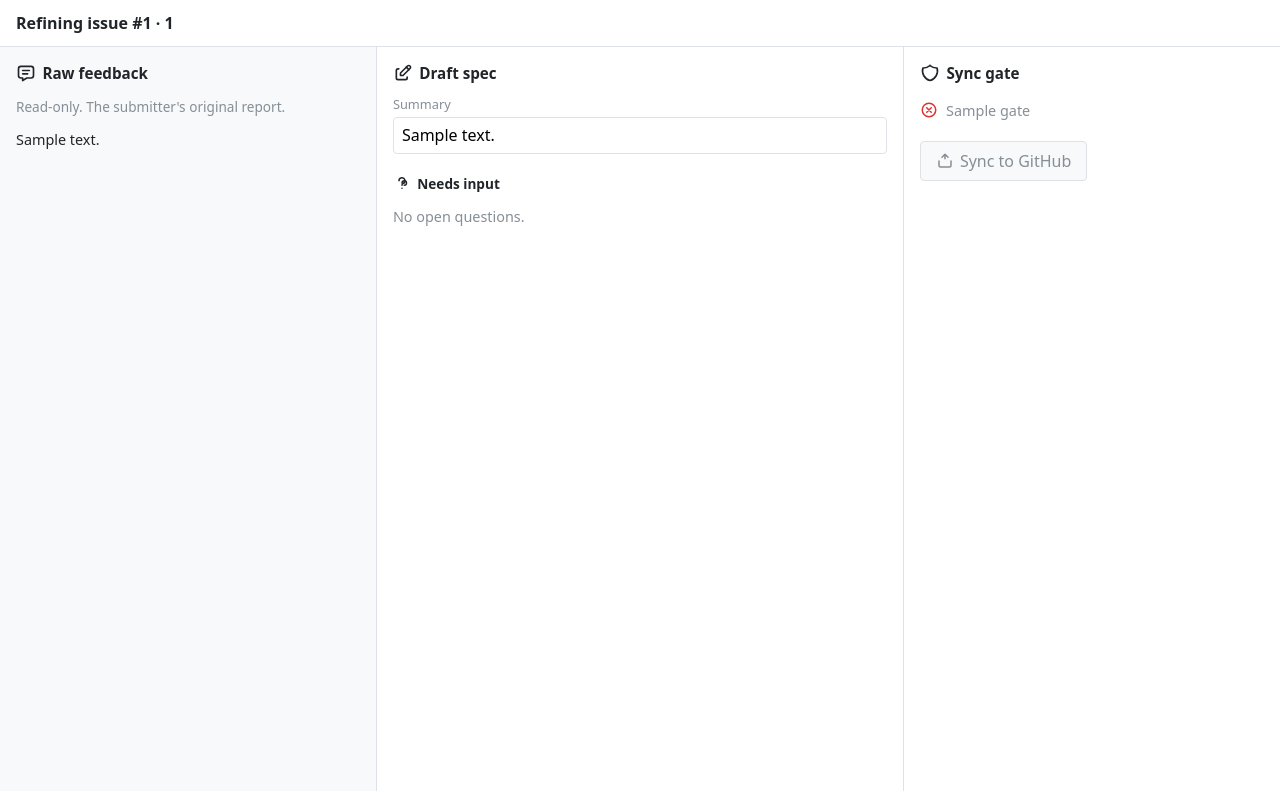
After one commit to troyscott/specforge, a FastAPI app: template app/templates/refining_console.html in a window 1280 px wide. The commit adds this page. Run offline with FastAPI, Linux system fonts and the light colour scheme; the template is opened without the code that fills it: most values are stand-ins (such as "Sample title", 1, 10 or a date in 2020); some libraries are stand-ins or nearby versions.

Commit message:
WI-6: console template + HTMX wiring (minimal route)
Three-panel refining console (left raw feedback, middle editable draft +
NEEDS_INPUT flags, right live sync gate). The gate panel renders
spec.gate_items() verbatim and disables "Sync to GitHub" unless
spec.is_syncable() — no gate logic re-implemented in templates.

Adds a minimal app/routes/refining.py (APIRouter registered via the app
factory): GET /refining/{issue_id} renders the console; PATCH
/refining/{issue_id}/summary persists the summary via save_spec and returns
the gate panel partial for HTMX swap. Structured for WI-8 to extend with
draft / approve / sync actions.

Summary form body is parsed from urlencoded directly (no python-multipart
dependency added in R1).

Closes #7

Co-Authored-By: Claude Opus 4.8 (1M context) <noreply@anthropic.com>

```diff
--- a/app/main.py
+++ b/app/main.py
@@ -3,6 +3,7 @@ from __future__ import annotations
 from fastapi import FastAPI
 
 from app.config import get_settings
+from app.routes.refining import router as refining_router
 
 
 def create_app() -> FastAPI:
@@ -14,6 +15,8 @@ def create_app() -> FastAPI:
     async def healthz() -> dict[str, str]:
         return {"status": "ok"}
 
+    app.include_router(refining_router)
+
     return app
 
 
--- a/app/templates/base.html
+++ b/app/templates/base.html
@@ -4,6 +4,7 @@
     <meta charset="utf-8" />
     <meta name="viewport" content="width=device-width, initial-scale=1" />
     <title>{% block title %}SpecForge{% endblock %}</title>
+    {% block head %}{% endblock %}
   </head>
   <body>
     {% block content %}{% endblock %}
--- /dev/null
+++ b/app/templates/partials/gate_panel.html
@@ -0,0 +1,54 @@
+{# Right panel: the live sync gate. Reads spec.gate_items() / spec.is_syncable()
+   VERBATIM from the model. Never re-compute gate conditions here. #}
+<section id="gate-panel" class="gate-panel" aria-label="Sync gate">
+  <h2 class="panel-title">
+    <svg xmlns="http://www.w3.org/2000/svg" class="icon" width="20" height="20"
+         viewBox="0 0 24 24" fill="none" stroke="currentColor" stroke-width="2"
+         stroke-linecap="round" stroke-linejoin="round" aria-hidden="true">
+      <path stroke="none" d="M0 0h24v24H0z" fill="none" />
+      <path d="M12 3a12 12 0 0 0 8.5 3a12 12 0 0 1 -8.5 15a12 12 0 0 1 -8.5 -15a12 12 0 0 0 8.5 -3" />
+    </svg>
+    Sync gate
+  </h2>
+
+  <ul class="gate-items">
+    {% for label, passing in spec.gate_items() %}
+    <li class="gate-item {{ 'is-passing' if passing else 'is-failing' }}">
+      {% if passing %}
+      <svg xmlns="http://www.w3.org/2000/svg" class="icon icon-pass" width="18" height="18"
+           viewBox="0 0 24 24" fill="none" stroke="currentColor" stroke-width="2"
+           stroke-linecap="round" stroke-linejoin="round" aria-hidden="true">
+        <path stroke="none" d="M0 0h24v24H0z" fill="none" />
+        <path d="M5 12l5 5l10 -10" />
+      </svg>
+      <span class="visually-hidden">Passing:</span>
+      {% else %}
+      <svg xmlns="http://www.w3.org/2000/svg" class="icon icon-fail" width="18" height="18"
+           viewBox="0 0 24 24" fill="none" stroke="currentColor" stroke-width="2"
+           stroke-linecap="round" stroke-linejoin="round" aria-hidden="true">
+        <path stroke="none" d="M0 0h24v24H0z" fill="none" />
+        <circle cx="12" cy="12" r="9" />
+        <path d="M9 9l6 6m0 -6l-6 6" />
+      </svg>
+      <span class="visually-hidden">Not yet:</span>
+      {% endif %}
+      <span class="gate-label">{{ label }}</span>
+    </li>
+    {% endfor %}
+  </ul>
+
+  <button
+    type="button"
+    class="btn btn-sync"
+    {% if not spec.is_syncable() %}disabled{% endif %}
+  >
+    <svg xmlns="http://www.w3.org/2000/svg" class="icon" width="18" height="18"
+         viewBox="0 0 24 24" fill="none" stroke="currentColor" stroke-width="2"
+         stroke-linecap="round" stroke-linejoin="round" aria-hidden="true">
+      <path stroke="none" d="M0 0h24v24H0z" fill="none" />
+      <path d="M12 9v-6l4 4m-4 -4l-4 4" />
+      <path d="M4 12v6a2 2 0 0 0 2 2h12a2 2 0 0 0 2 -2v-6" />
+    </svg>
+    Sync to GitHub
+  </button>
+</section>
--- /dev/null
+++ b/app/templates/partials/needs_input.html
@@ -0,0 +1,29 @@
+{# NEEDS_INPUT flags: the spec's unresolved open questions — every domain
+   assumption the AI could not safely make. Resolved questions drop off. #}
+<section id="needs-input" class="needs-input" aria-label="Needs input">
+  <h3 class="subpanel-title">
+    <svg xmlns="http://www.w3.org/2000/svg" class="icon" width="18" height="18"
+         viewBox="0 0 24 24" fill="none" stroke="currentColor" stroke-width="2"
+         stroke-linecap="round" stroke-linejoin="round" aria-hidden="true">
+      <path stroke="none" d="M0 0h24v24H0z" fill="none" />
+      <path d="M12 19v.01" />
+      <path d="M12 15a3 3 0 1 0 -3 -3" transform="translate(3 0)" />
+      <path d="M8 9a4 4 0 1 1 5.6 3.6c-.6 .3 -1.6 1 -1.6 2.4" />
+    </svg>
+    Needs input
+  </h3>
+
+  {% set unresolved = spec.open_questions | rejectattr('resolved') | list %}
+  {% if unresolved %}
+  <ul class="needs-input-list">
+    {% for q in unresolved %}
+    <li class="needs-input-item" id="question-{{ q.id }}">
+      <span class="needs-input-flag">{{ q.id }}</span>
+      <span class="needs-input-question">{{ q.question }}</span>
+    </li>
+    {% endfor %}
+  </ul>
+  {% else %}
+  <p class="needs-input-empty">No open questions.</p>
+  {% endif %}
+</section>
--- /dev/null
+++ b/app/templates/partials/spec_form.html
@@ -0,0 +1,36 @@
+{# Middle panel: the editable draft spec. WI-6 wires the summary field, which
+   PATCHes on change and swaps the gate panel. WI-8 adds the remaining fields,
+   criteria editing, and the draft / approve actions. #}
+<section id="spec-form" class="spec-form" aria-label="Draft spec">
+  <h2 class="panel-title">
+    <svg xmlns="http://www.w3.org/2000/svg" class="icon" width="20" height="20"
+         viewBox="0 0 24 24" fill="none" stroke="currentColor" stroke-width="2"
+         stroke-linecap="round" stroke-linejoin="round" aria-hidden="true">
+      <path stroke="none" d="M0 0h24v24H0z" fill="none" />
+      <path d="M7 7h-1a2 2 0 0 0 -2 2v9a2 2 0 0 0 2 2h9a2 2 0 0 0 2 -2v-1" />
+      <path d="M20.385 6.585a2.1 2.1 0 0 0 -2.97 -2.97l-8.415 8.385v3h3l8.385 -8.415z" />
+      <path d="M16 5l3 3" />
+    </svg>
+    Draft spec
+  </h2>
+
+  <form
+    class="field"
+    hx-patch="/refining/{{ spec.issue_id }}/summary"
+    hx-target="#gate-panel"
+    hx-swap="outerHTML"
+    hx-trigger="change from:#summary, submit"
+  >
+    <label class="field-label" for="summary">Summary</label>
+    <input
+      type="text"
+      id="summary"
+      name="summary"
+      class="field-input"
+      value="{{ spec.summary }}"
+      placeholder="One-line summary of the refined work"
+    />
+  </form>
+
+  {% include "partials/needs_input.html" %}
+</section>
--- /dev/null
+++ b/app/templates/refining_console.html
@@ -0,0 +1,188 @@
+{% extends "base.html" %}
+
+{% block title %}Refining · issue #{{ spec.issue_id }}{% endblock %}
+
+{% block head %}
+<script src="https://unpkg.com/htmx.org@1.9.12"></script>
+<style>
+  :root {
+    --pass: #2f9e44;
+    --fail: #e03131;
+    --border: #dee2e6;
+    --muted: #868e96;
+    --bg-panel: #f8f9fa;
+  }
+  body {
+    margin: 0;
+    font-family: system-ui, -apple-system, "Segoe UI", sans-serif;
+    color: #212529;
+  }
+  .console-header {
+    padding: 0.75rem 1rem;
+    border-bottom: 1px solid var(--border);
+  }
+  .console-header h1 {
+    font-size: 1rem;
+    font-weight: 600;
+    margin: 0;
+  }
+  .console {
+    display: grid;
+    grid-template-columns: 1fr 1.4fr 1fr;
+    gap: 1px;
+    background: var(--border);
+    min-height: calc(100vh - 56px);
+  }
+  .panel {
+    background: #fff;
+    padding: 1rem;
+    overflow-y: auto;
+  }
+  .panel-raw {
+    background: var(--bg-panel);
+  }
+  .panel-title,
+  .subpanel-title {
+    display: flex;
+    align-items: center;
+    gap: 0.4rem;
+    font-size: 0.95rem;
+    font-weight: 600;
+    margin: 0 0 0.75rem;
+  }
+  .subpanel-title {
+    font-size: 0.85rem;
+    margin-top: 1.25rem;
+  }
+  .icon {
+    flex: 0 0 auto;
+  }
+  .field-label {
+    display: block;
+    font-size: 0.8rem;
+    color: var(--muted);
+    margin-bottom: 0.25rem;
+  }
+  .field-input {
+    width: 100%;
+    box-sizing: border-box;
+    padding: 0.4rem 0.5rem;
+    border: 1px solid var(--border);
+    border-radius: 4px;
+    font: inherit;
+  }
+  .gate-items {
+    list-style: none;
+    padding: 0;
+    margin: 0 0 1rem;
+  }
+  .gate-item {
+    display: flex;
+    align-items: center;
+    gap: 0.5rem;
+    padding: 0.35rem 0;
+    font-size: 0.9rem;
+  }
+  .icon-pass {
+    color: var(--pass);
+  }
+  .icon-fail {
+    color: var(--fail);
+  }
+  .gate-item.is-failing .gate-label {
+    color: var(--muted);
+  }
+  .btn {
+    display: inline-flex;
+    align-items: center;
+    gap: 0.4rem;
+    padding: 0.5rem 0.9rem;
+    border: 1px solid var(--border);
+    border-radius: 4px;
+    background: #228be6;
+    color: #fff;
+    font: inherit;
+    cursor: pointer;
+  }
+  .btn[disabled] {
+    background: var(--bg-panel);
+    color: var(--muted);
+    cursor: not-allowed;
+  }
+  .needs-input-list {
+    list-style: none;
+    padding: 0;
+    margin: 0;
+  }
+  .needs-input-item {
+    display: flex;
+    gap: 0.5rem;
+    padding: 0.4rem 0;
+    font-size: 0.9rem;
+  }
+  .needs-input-flag {
+    flex: 0 0 auto;
+    font-weight: 600;
+    color: #f08c00;
+  }
+  .needs-input-empty {
+    color: var(--muted);
+    font-size: 0.9rem;
+  }
+  .raw-meta {
+    font-size: 0.85rem;
+    color: var(--muted);
+    margin-bottom: 0.5rem;
+  }
+  .raw-feedback {
+    white-space: pre-wrap;
+    font-size: 0.9rem;
+  }
+  .visually-hidden {
+    position: absolute;
+    width: 1px;
+    height: 1px;
+    overflow: hidden;
+    clip: rect(0 0 0 0);
+  }
+</style>
+{% endblock %}
+
+{% block content %}
+<header class="console-header">
+  <h1>Refining issue #{{ spec.issue_id }} · {{ spec.project_id }}</h1>
+</header>
+
+<main class="console">
+  {# Left panel: raw feedback, read-only. The submitter's words do not leak past the gate. #}
+  <section class="panel panel-raw" aria-label="Raw feedback">
+    <h2 class="panel-title">
+      <svg xmlns="http://www.w3.org/2000/svg" class="icon" width="20" height="20"
+           viewBox="0 0 24 24" fill="none" stroke="currentColor" stroke-width="2"
+           stroke-linecap="round" stroke-linejoin="round" aria-hidden="true">
+        <path stroke="none" d="M0 0h24v24H0z" fill="none" />
+        <path d="M8 9h8" />
+        <path d="M8 13h6" />
+        <path d="M18 4a3 3 0 0 1 3 3v8a3 3 0 0 1 -3 3h-5l-5 3v-3h-2a3 3 0 0 1 -3 -3v-8a3 3 0 0 1 3 -3h12z" />
+      </svg>
+      Raw feedback
+    </h2>
+    <p class="raw-meta">Read-only. The submitter's original report.</p>
+    {% if spec.context %}
+    <p class="raw-feedback">{{ spec.context }}</p>
+    {% else %}
+    <p class="raw-feedback raw-empty">No raw feedback recorded.</p>
+    {% endif %}
+  </section>
+
+  {# Middle panel: editable draft + needs-input flags. #}
+  <div class="panel panel-spec">
+    {% include "partials/spec_form.html" %}
+  </div>
+
+  {# Right panel: the live sync gate. #}
+  <div class="panel panel-gate">
+    {% include "partials/gate_panel.html" %}
+  </div>
+</main>
+{% endblock %}
```
Also changed, not shown: app/routes/refining.py (added, +71 -0 lines), tests/test_routes.py (added, +219 -0 lines).
